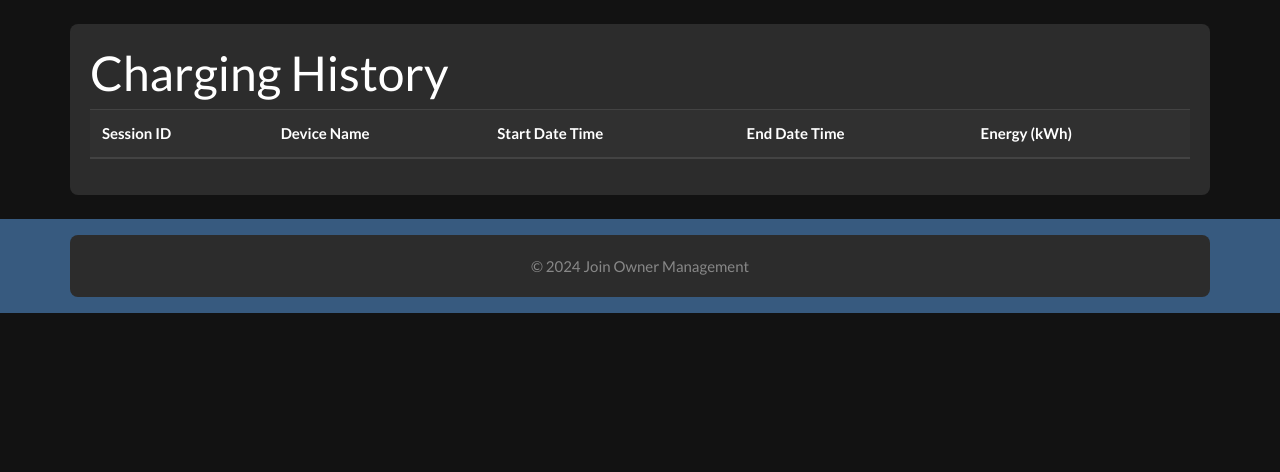
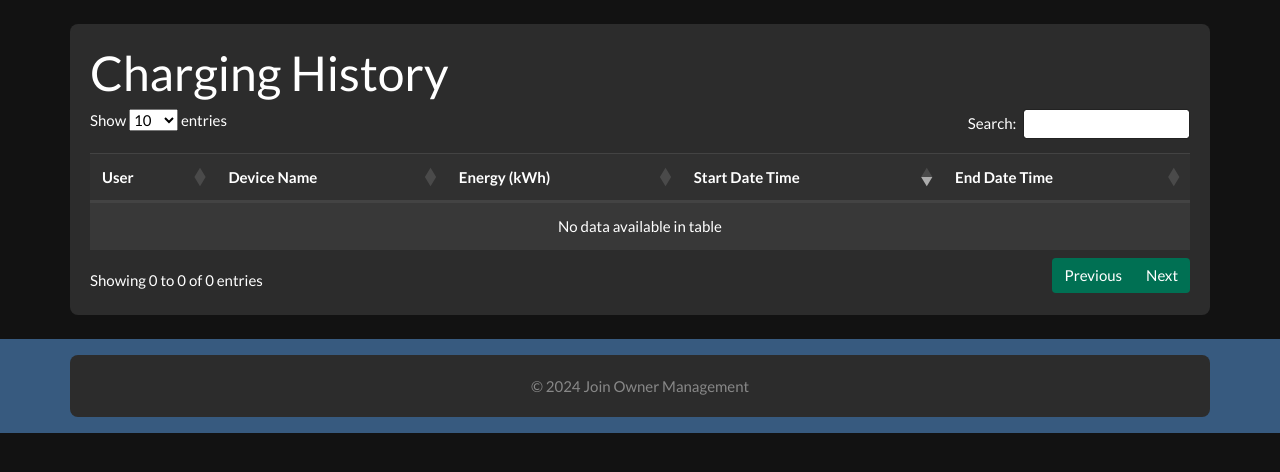
Before and after one commit to tordaro/joint_ownership_management, a Django app: page /charging_sessions in a window 1280 px wide. Shown: the part 71-543 px from the top of the page. Run offline with Django 5.2, Linux system fonts and the light colour scheme; the visitor is signed in with stand-in values (Sample User, id 1); data that the repository does not hold is empty; some libraries are stand-ins or nearby versions.

Commit message:
charging session list view

```diff
--- a/src/car_charging/templates/car_charging/base.html
+++ b/src/car_charging/templates/car_charging/base.html
@@ -34,7 +34,7 @@
         <div class="collapse navbar-collapse" id="navbarNav">
             <ul class="navbar-nav ml-auto">
                 <li class="nav-item active">
-                    <a class="nav-link" href="{#% url 'home' %#}">Home <span class="sr-only">(current)</span></a>
+                    <a class="nav-link" href="{% url 'charging:home' %}">Home<span class="sr-only">(current)</span></a>
                 </li>
                 <li class="nav-item">
                     <a class="nav-link" href="{#% url 'about' %#}">About</a>
@@ -74,7 +74,11 @@
     <script src="https://cdn.datatables.net/1.10.21/js/dataTables.bootstrap4.min.js"></script>
     <script>
         $(document).ready(function() {
-            $('#chargingSessionsTable').DataTable();
+            $('#chargingSessionsTable').DataTable({
+                "order": [[3, "desc"]],
+                "paging": true,
+                "pagingType": "simple_numbers"
+            });
         });
     </script>
     {% block extra_js %}{% endblock %}
--- a/src/car_charging/templates/car_charging/charging_sessions.html
+++ b/src/car_charging/templates/car_charging/charging_sessions.html
@@ -2,24 +2,24 @@
 
 {% block content %}
 <h1>Charging History</h1>
-<table class="table table-dark table-striped">
+<table id="chargingSessionsTable" class="table table-dark table-striped">
   <thead>
     <tr>
-      <th scope="col">Session ID</th>
+      <th scope="col">User</th>
       <th scope="col">Device Name</th>
+      <th scope="col">Energy (kWh)</th>
       <th scope="col">Start Date Time</th>
       <th scope="col">End Date Time</th>
-      <th scope="col">Energy (kWh)</th>
     </tr>
   </thead>
   <tbody>
     {% for session in charging_sessions %}
     <tr>
-      <td>{{ session.session_id }}</td>
+      <td>{{ session.user_full_name }}</td>
       <td>{{ session.device_name }}</td>
-      <td>{{ session.start_date_time }}</td>
-      <td>{{ session.end_date_time }}</td>
-      <td>{{ session.energy }}</td>
+      <td>{{ session.energy|floatformat:1 }}</td>
+      <td data-order="{{ session.start_date_time|date:"Y-m-d H:i:s" }}">{{ session.start_date_time|date:"d-m-y H:i" }}</td>
+      <td data-order="{{ session.end_date_time|date:"Y-m-d H:i:s" }}">{{ session.end_date_time|date:"d-m-y H:i" }}</td>
     </tr>
     {% endfor %}
   </tbody>
```
